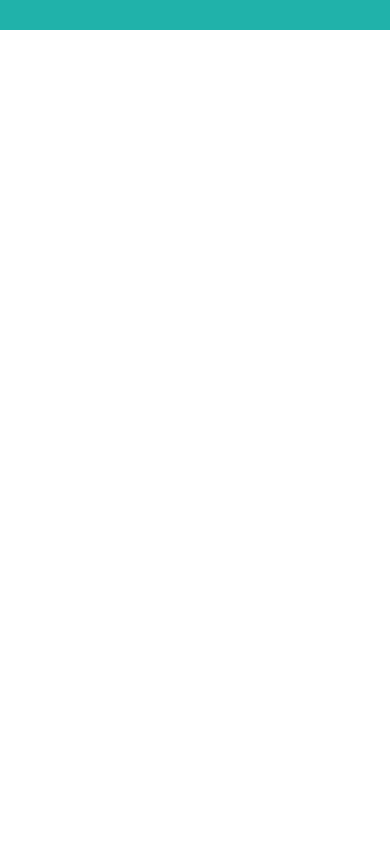
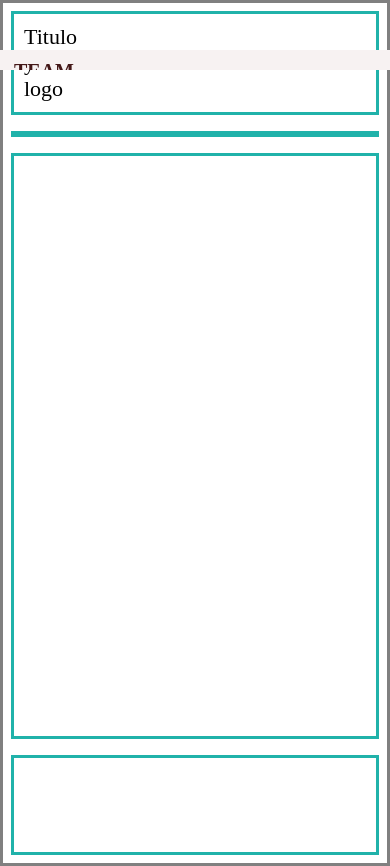
Before and after one commit to Raga98/template, an Angular app: page / in a window 390 px wide. Before the commit the page ends 844 px from the top, so only its background shows below. Built offline with nearby package versions, Linux system fonts and the light colour scheme.

Commit message:
Nav bar and responsive nice view

```diff
--- a/src/app/app.component.css
+++ b/src/app/app.component.css
@@ -1,80 +1,177 @@
-/*
+/*Template app-html responsive mobile-first mobile view*/
 .container {
+    min-height: 100vh;
     display: grid;
-    grid-template-areas:
-    "m m m m m m"
-    "l c c c c r"
-    "f f f f f f";
-    grid-gap: 5px;
-    grid-template-rows: 100px auto 100px;
-    height: 100vh;
+    grid-template-columns: repeat(12, 1fr);
+    grid-template-rows: auto auto 1fr 100px;
+    grid-gap: 1em;
+    padding: .5em;
+    border: 3px solid gray;
 }
 .menu {
-    grid-area: m;
+    grid-column: span 12;
     border: 3px solid lightseagreen
 }
 .left {
-    grid-area: l;
-    border: 3px solid lightseagreen
+    grid-column: span 12;
+    border: 3px solid lightseagreen;
 }
 .content {
-    grid-area: c;
+    grid-column: span 12;
     border: 3px solid lightseagreen
 }
 .right {
-    grid-area: r;
-    border: 3px solid lightseagreen
+    border: 3px solid lightseagreen;
+    display: none
 }
 .footer {
-    grid-area: f;
-    border: 3px solid lightseagreen
+    grid-column: span 12;
+    border: 3px solid lightseagreen;
+    max-height: 100px
 }
-@media screen and (max-width: 820px) {
+/*Medium size view*/
+@media (min-width: 820px) and (max-width: 980px) {
     .container {
-        display: grid;
-        grid-template-areas:
-        "m"
-        "l"
-        "c"
-        "f";
-        grid-gap: 5px;
-        grid-template-rows: 100px auto 100px;
-        height: 100vh;
+        grid-template-rows: auto 1fr auto 80px;
+    }
+    .menu {
+        order: 1;
+    }
+    .content {
+        order: 2;
+        grid-column: span 9;
+    }
+    .left {
+        order: 3;
+        grid-column: span 3;
+    }
+    .footer {
+        order: 4;
     }
 }
-@media screen and (max-width: 930px) {
+/*Big size view*/
+@media (min-width: 980px) {
     .container {
-        display: grid;
-        grid-template-areas:
-        "m m m m m m"
-        "l c c c c r"
-        "f f f f f f";
-        grid-gap: 5px;
-        grid-template-rows: 100px auto 100px;
-        height: 100vh;
+        grid-template-rows: auto 1fr 80px;
+    }
+    .menu {
+        order: 1;
+    }
+    .left {
+        order: 2;
+        grid-column: span 2;
+    }
+    .content {
+        order: 3;
+        grid-column: span 8;
+    }
+    .right {
+        order: 4;
+        grid-column: span 2;
+        display: initial
+    }
+    .footer {
+        order: 5
     }
 }
-*/
-.container {
 
+/*Nav bar for mobile view */
+.nav {
+    display: grid;
+    grid-template-columns: repeat(12, 1fr)
 }
-.menu {
-    grid-area: m;
-    border: 3px solid lightseagreen
+.nav-header {
+    grid-column: span 2;
 }
-.left {
-    grid-area: l;
-    border: 3px solid lightseagreen
+.nav-links {
+    grid-column: span 10;
 }
-.content {
-    grid-area: c;
-    border: 3px solid lightseagreen
+.nav > .nav-header > .nav-title {
+    font-size: 22px;
+    padding: 10px 10px 10px 10px;
+    cursor: pointer;
 }
-.right {
-    grid-area: r;
-    border: 3px solid lightseagreen
+
+.nav > .nav-btn {
+    display: none;
 }
-.footer {
-    grid-area: f;
-    border: 3px solid lightseagreen
+
+.nav > .nav-links {
+    cursor: pointer;
+    font-size: 22px;
+    padding: 10px 10px 10px 10px;
 }
+
+.nav > .nav-links > a {
+    display: inline-block;
+    padding: 13px 10px 13px 10px;
+    height: 50px;
+    font-size: 20px;
+    font-weight: 700;
+    color: rgb(68, 24, 24);
+    overflow: hidden;
+    padding: 0 4px;
+    text-transform: uppercase
+}
+.nav > .nav-links > a:hover {
+    background-color: rgba(0, 0, 0, 0.3);
+}
+.nav > #nav-check {
+    display: none;
+}
+@media (max-width:600px) {
+    .nav > .nav-btn {
+        display: inline-block;
+        position: absolute;
+        right: 0px;
+        top: 0px;
+    }
+    .nav > .nav-btn > label {
+        display: inline-block;
+        width: 50px;
+        height: 50px;
+        padding: 13px;
+    }
+    /*Toggle button*/
+    .nav > .nav-btn > label:hover {
+        background-color: rgba(148, 67, 67, 0.3);
+    }
+    .nav > .nav-btn > label > span {
+        display: block;
+        width: 25px;
+        height: 10px;
+        border-top: 2px solid #eee;
+    }
+    .nav > .nav-links {
+        position: absolute;
+        display: block;
+        width: 100%;
+        background-color: rgb(247, 242, 242);
+        height: 0px;
+        transition: all 0.3s ease-in;
+        overflow-y: hidden;
+        top: 50px;
+        left: 0px;
+    }
+    .nav > .nav-links > a {
+        display: block;
+        width: 100%;
+    }
+    .nav > #nav-check:not(:checked) + .nav-links {
+        height: 0px;
+    }
+    .nav > #nav-check:checked + .nav-links {
+        height: calc(40vh - 50px);
+        overflow-y: auto;
+    }
+}
+
+.nav-mobile {
+    display: none;
+}
+footer span {
+    display: block;
+    font-size: 12px;
+    font-weight: 700;
+    color: #999;
+}
--- a/src/app/app.component.html
+++ b/src/app/app.component.html
@@ -1,7 +1,75 @@
 <div class="container">
-  <div class="menu"></div>
+  <div class="menu">
+    <div class="nav">
+        <div class="nav-header">
+            <div class="nav-title">
+              Titulo y logo
+            </div>
+        </div>
+        <div class="nav-mobile">
+          <div class="nav-btn">
+              <label for="nav-check">
+              <span></span>
+              <span></span>
+              <span></span>
+              </label>
+          </div>
+          <input type="checkbox" id="nav-check">
+        </div>
+        <div class="nav-links">
+            <a routerLink="/team">Team</a>
+            <a routerLink="/retro">Retro Grade Future</a>
+            <a routerLink="/blog">Blog</a>
+            <a routerLink="/contact">Contact</a>
+        </div>
+    </div>
+  </div>
   <div class="left"></div>
-  <div class="content"></div>
+  <div class="content">
+    <!-- Lorem ipsum dolor sit amet, consectetur adipiscing elit. Quisque bibendum augue risus, at rhoncus sem facilisis commodo.
+    Donec interdum tellus lorem, non ornare justo facilisis id. Aenean molestie varius mi. Nulla facilisi. Donec pretium eros quis lectus hendrerit auctor.
+    Nunc ac orci aliquet nunc tempus cursus. Suspendisse iaculis vitae ligula nec suscipit. Fusce facilisis eros rutrum turpis suscipit, ut auctor arcu sagittis.
+    Fusce enim lorem, euismod vitae sagittis quis, molestie et purus.<br><br><br>
+
+    Aliquam erat volutpat. Nullam et blandit mi. Sed vel posuere est, non tempor urna. Suspendisse neque nulla, viverra nec enim ac, fermentum gravida felis. Nullam et est velit.
+    Class aptent taciti sociosqu ad litora torquent per conubia nostra, per inceptos himenaeos. Sed id luctus ex. Nam porta sem eget urna luctus, eget pharetra mi fermentum.
+    Praesent ullamcorper magna non neque faucibus malesuada.<br><br><br>
+
+    Nunc laoreet sem et ullamcorper hendrerit.
+    Aenean commodo nisi sit amet ultricies pellentesque.
+    Etiam tincidunt elit vitae risus imperdiet, et tempor ante semper. Nam sit amet nunc lacus. Sed vel metus massa.
+    Cras semper fringilla lectus, eget suscipit sem eleifend eu. Ut ut congue libero. Curabitur tincidunt faucibus dui, in maximus nibh consectetur id.
+    Donec fermentum mi id neque ullamcorper tincidunt.<br><br><br>
+
+    Mauris tincidunt velit eget mollis interdum.
+    Donec eu ligula non nisi pulvinar lobortis ac sed turpis. Sed hendrerit venenatis dui a ultrices.
+    Ut commodo magna elit. Nam at sem convallis, convallis lacus sit amet, porttitor nisl. In efficitur est non urna interdum consectetur.
+    Phasellus dolor nulla, varius non ligula vel, dictum pharetra ante. Phasellus imperdiet odio eget magna volutpat, vitae ultricies libero lobortis.<br><br><br>
+
+    Pellentesque laoreet vulputate consectetur. Morbi suscipit ante viverra enim tristique, semper tincidunt dolor efficitur. Nam ac auctor felis, a pulvinar libero.
+    Nam viverra, odio a porta pharetra, elit turpis consectetur velit, et malesuada diam nibh nec ligula. Vestibulum sed est quis lectus feugiat venenatis et sed enim.
+    Proin fermentum, massa in dignissim lacinia, dolor velit tempor diam, faucibus iaculis neque quam sit amet eros.
+    Vestibulum ante ipsum primis in faucibus orci luctus et ultrices posuere cubilia Curae; Etiam pharetra enim lorem, ac auctor augue commodo quis.
+    Nam erat urna, porta et tellus ac, rhoncus vulputate mi. Aenean dui nisi, scelerisque in tortor in, condimentum placerat neque.
+    Phasellus lacinia felis eleifend, fermentum tortor quis, auctor odio. Morbi at nisi non ex eleifend vehicula.
+    Curabitur erat velit, facilisis eget bibendum vulputate, fringilla sed lacus. Sed ac tincidunt erat. Quisque mattis tellus at metus pretium auctor.<br><br>
+
+    Pellentesque laoreet vulputate consectetur. Morbi suscipit ante viverra enim tristique, semper tincidunt dolor efficitur. Nam ac auctor felis, a pulvinar libero.
+    Nam viverra, odio a porta pharetra, elit turpis consectetur velit, et malesuada diam nibh nec ligula. Vestibulum sed est quis lectus feugiat venenatis et sed enim.
+    Proin fermentum, massa in dignissim lacinia, dolor velit tempor diam, faucibus iaculis neque quam sit amet eros.
+    Vestibulum ante ipsum primis in faucibus orci luctus et ultrices posuere cubilia Curae; Etiam pharetra enim lorem, ac auctor augue commodo quis.
+    Nam erat urna, porta et tellus ac, rhoncus vulputate mi. Aenean dui nisi, scelerisque in tortor in, condimentum placerat neque.
+    Phasellus lacinia felis eleifend, fermentum tortor quis, auctor odio. Morbi at nisi non ex eleifend vehicula.
+    Curabitur erat velit, facilisis eget bibendum vulputate, fringilla sed lacus. Sed ac tincidunt erat. Quisque mattis tellus at metus pretium auctor.<br><br>
+
+    Pellentesque laoreet vulputate consectetur. Morbi suscipit ante viverra enim tristique, semper tincidunt dolor efficitur. Nam ac auctor felis, a pulvinar libero.
+    Nam viverra, odio a porta pharetra, elit turpis consectetur velit, et malesuada diam nibh nec ligula. Vestibulum sed est quis lectus feugiat venenatis et sed enim.
+    Proin fermentum, massa in dignissim lacinia, dolor velit tempor diam, faucibus iaculis neque quam sit amet eros.
+    Vestibulum ante ipsum primis in faucibus orci luctus et ultrices posuere cubilia Curae; Etiam pharetra enim lorem, ac auctor augue commodo quis.
+    Nam erat urna, porta et tellus ac, rhoncus vulputate mi. Aenean dui nisi, scelerisque in tortor in, condimentum placerat neque.
+    Phasellus lacinia felis eleifend, fermentum tortor quis, auctor odio. Morbi at nisi non ex eleifend vehicula.
+    Curabitur erat velit, facilisis eget bibendum vulputate, fringilla sed lacus. Sed ac tincidunt erat. Quisque mattis tellus at metus pretium auctor.<br><br>-->
+  </div>
   <div class="right"></div>
   <div class="footer"></div>
 </div>
--- a/src/app/app.component.ts
+++ b/src/app/app.component.ts
@@ -8,3 +8,11 @@ import { Component } from '@angular/core';
 export class AppComponent {
   title = 'app';
 }
+function myFunction() {
+  var x = document.getElementById("myTopnav");
+  if (x.className === "topnav") {
+      x.className += " responsive";
+  } else {
+      x.className = "topnav";
+  }
+}
```
